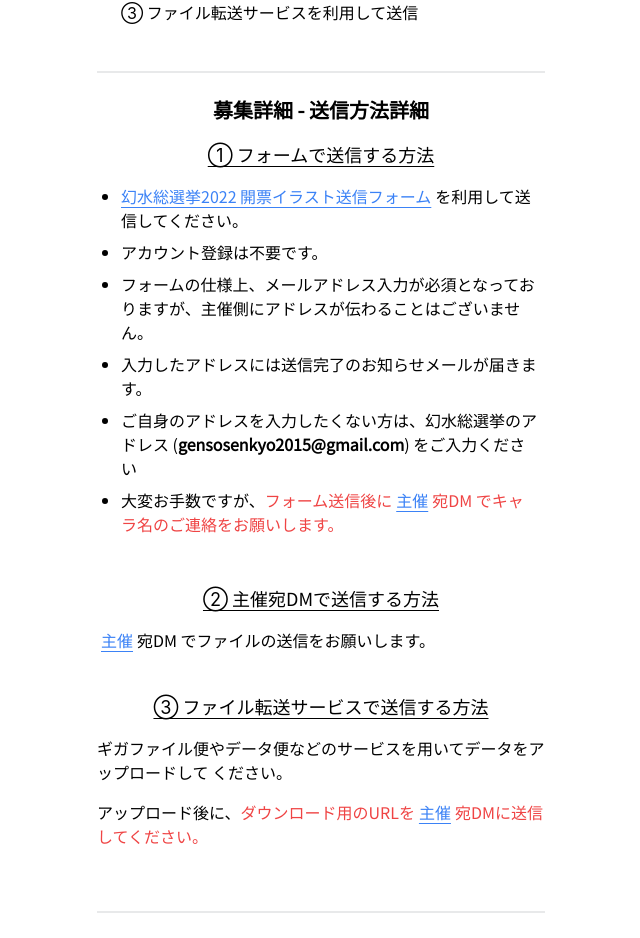
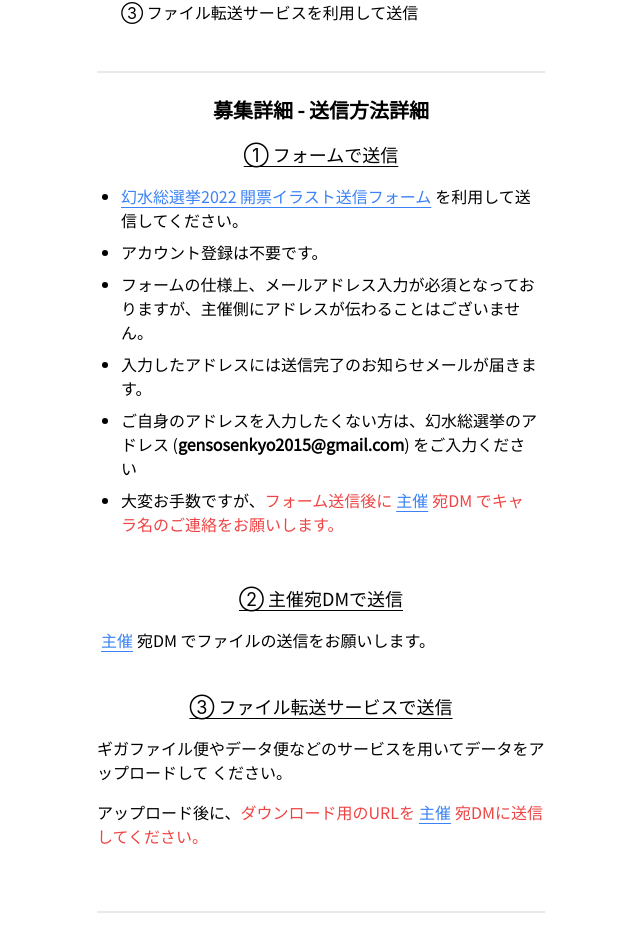
Before and after one commit to true-runes/suikoden-election-2022-frontend, a Next.js app: page /events-in-event/illustrations-with-results in a window 1280 px wide. Shown: the part 1968-2906 px from the top of the page, without its empty margins (319-959 px from the left). Built offline with nearby package versions, Linux system fonts and the light colour scheme; no server answers; a web font is replaced by a local one.

Commit message:
feat: 🎸 表題タイトル表記を変更

```diff
--- a/pages/events-in-event/illustrations-with-results.tsx
+++ b/pages/events-in-event/illustrations-with-results.tsx
@@ -193,7 +193,7 @@ const IllustrationsWithResults: NextPage = () => {
                 <div className="pb-10">
                   <h3 className="text-lg text-center pb-4">
                     <span className="underline underline-offset-4">
-                      ① フォームで送信する方法
+                      ① フォームで送信
                     </span>
                   </h3>
                   <ul className="list-disc pl-6 pr-2">
@@ -251,7 +251,7 @@ const IllustrationsWithResults: NextPage = () => {
                 <div className="pb-10">
                   <h3 className="text-lg text-center pb-4">
                     <span className="underline underline-offset-4">
-                      ② 主催宛DMで送信する方法
+                      ② 主催宛DMで送信
                     </span>
                   </h3>
                   <a
@@ -272,7 +272,7 @@ const IllustrationsWithResults: NextPage = () => {
                 <div className="pb-10">
                   <h3 className="text-lg text-center pb-4">
                     <span className="underline underline-offset-4">
-                      ③ ファイル転送サービスで送信する方法
+                      ③ ファイル転送サービスで送信
                     </span>
                   </h3>
                   <p className="pb-4">
```
